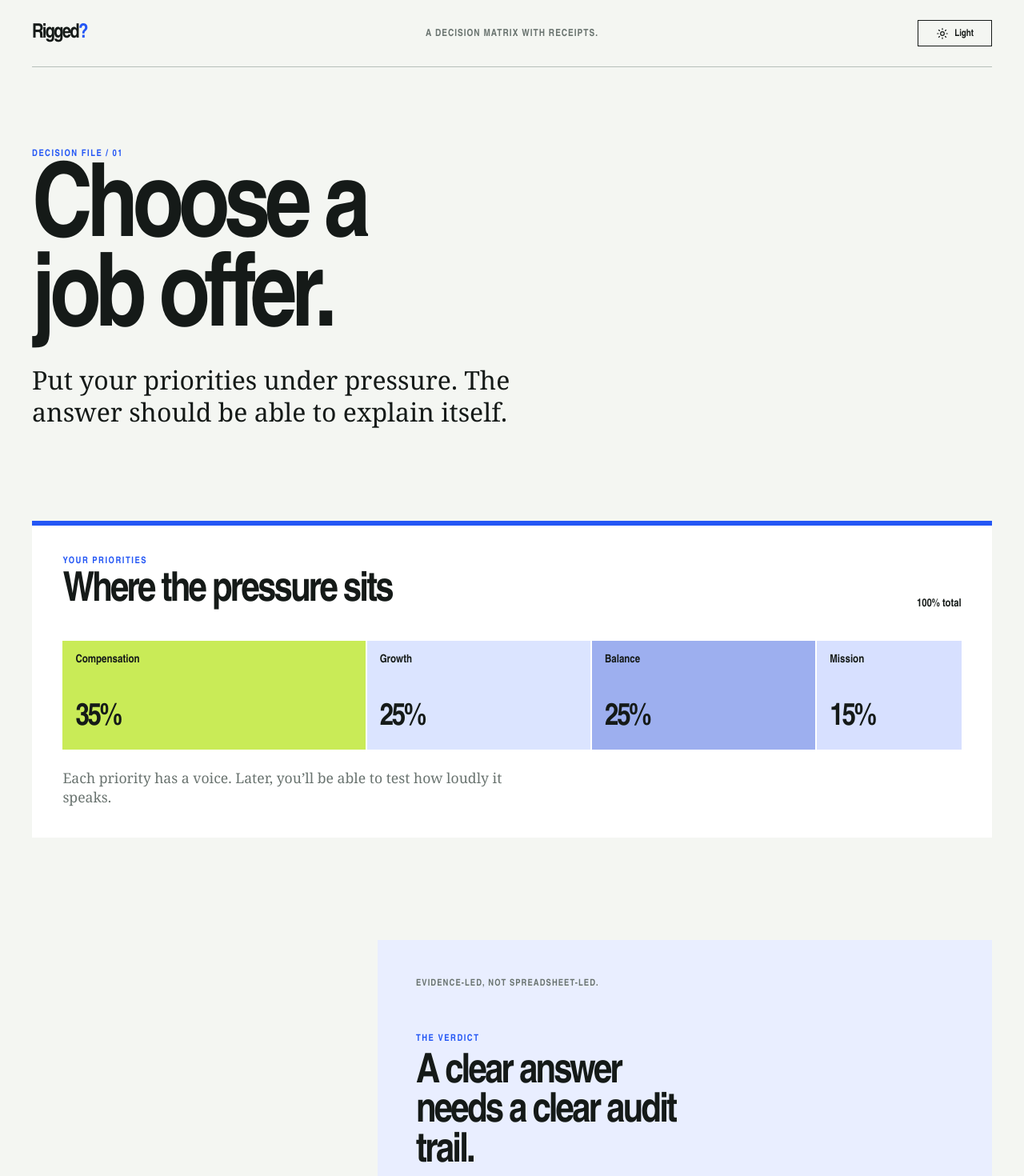
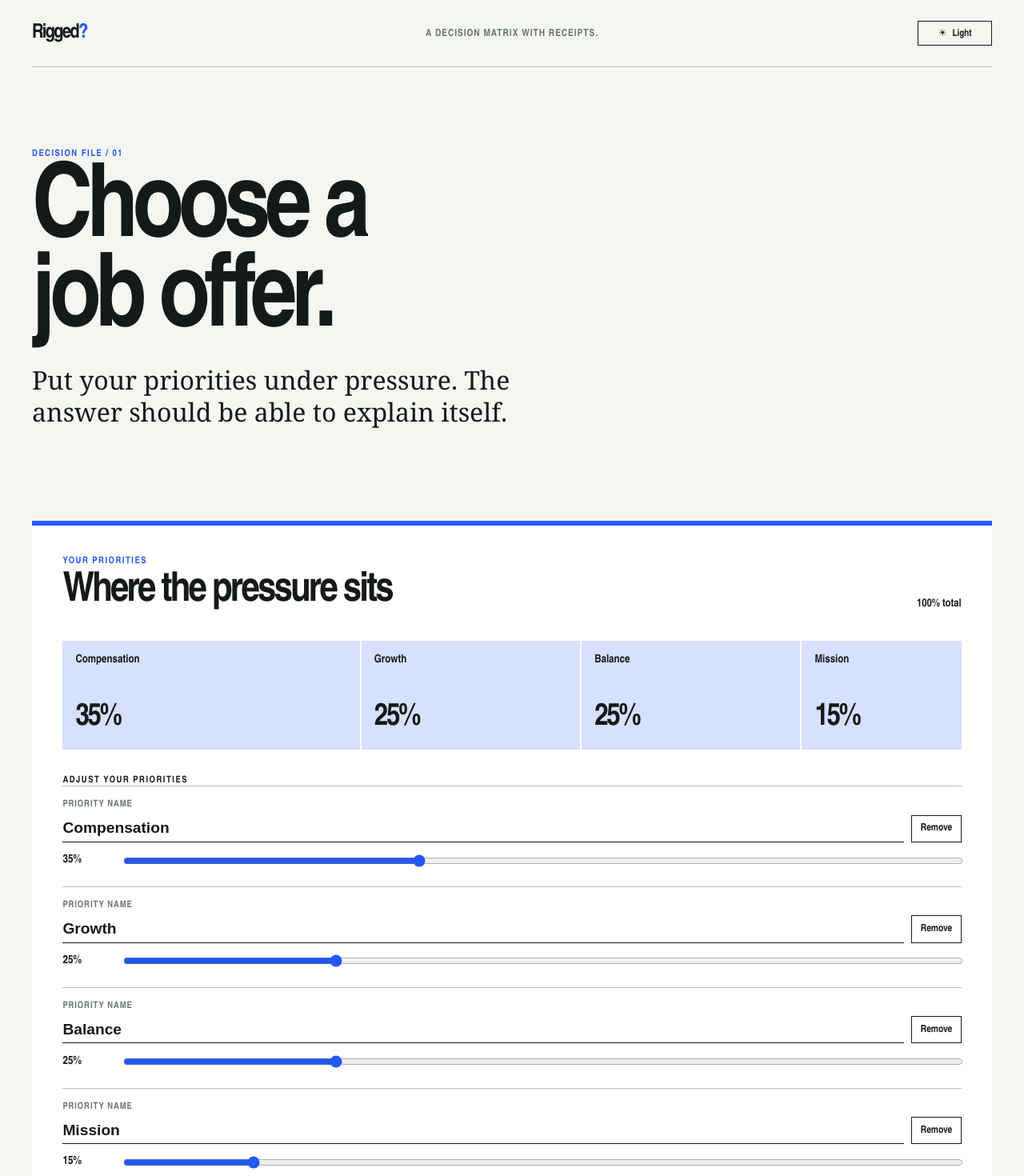
Before and after one commit to Aditya-Ramachandran/Rigged, a React (Vite) app: page / in a window 1280 px wide. Shown: the top 1470 px of the page at 80% size. Built offline with nearby package versions, Linux system fonts and the light colour scheme.

Commit message:
feat: make priorities tactile and self-balancing
feat: make priorities tactile and self-balancing

```diff
--- a/index.html
+++ b/index.html
@@ -7,6 +7,7 @@
       name="description"
       content="Rigged? helps you see what is really driving a difficult decision."
     />
+    <link rel="icon" href="%BASE_URL%rigged-mark.svg" type="image/svg+xml" />
     <title>Rigged?</title>
   </head>
   <body>
--- a/src/App.tsx
+++ b/src/App.tsx
@@ -1,92 +1,71 @@
-import { useEffect, useState } from 'react'
+import { useEffect, useRef, useState } from 'react'
+import { SAMPLE_DECISION, rebalanceWeights, type CriterionId, type Decision } from './domain'
 
 type Theme = 'light' | 'dark'
+const APPEARANCE_KEY = 'rigged:appearance:v1'
+const cloneSample = (): Decision => structuredClone(SAMPLE_DECISION)
+const weight = (bp: number) => `${(bp / 100).toFixed(2).replace(/\.00$/, '').replace(/(\.\d)0$/, '$1')}%`
 
-const APPEARANCE_KEY = 'rigged:appearance:v1'
-
-const criteria = [
-  { name: 'Compensation', weight: '35%', className: 'compensation' },
-  { name: 'Growth', weight: '25%', className: 'growth' },
-  { name: 'Balance', weight: '25%', className: 'balance' },
-  { name: 'Mission', weight: '15%', className: 'mission' },
-]
-
-function systemTheme(): Theme {
-  return window.matchMedia('(prefers-color-scheme: dark)').matches ? 'dark' : 'light'
-}
-
-function initialAppearance(): { theme: Theme; hasManualPreference: boolean } {
-  try {
-    const saved: unknown = JSON.parse(localStorage.getItem(APPEARANCE_KEY) ?? 'null')
-    if (
-      typeof saved === 'object' && saved !== null && 'schemaVersion' in saved && 'theme' in saved &&
-      saved.schemaVersion === 1 && (saved.theme === 'light' || saved.theme === 'dark')
-    ) return { theme: saved.theme, hasManualPreference: true }
-  } catch {
-    // Appearance is optional; blocked storage must not block the decision tool.
-  }
-  return { theme: systemTheme(), hasManualPreference: false }
-}
-
-function ThemeIcon({ theme }: { theme: Theme }) {
-  return <span className="theme-icon" aria-hidden="true">
-    <svg className="sun-icon" viewBox="0 0 24 24" fill="none"><circle cx="12" cy="12" r="3.5" stroke="currentColor" strokeWidth="1.8" /><path d="M12 2.5v2M12 19.5v2M2.5 12h2M19.5 12h2M5.28 5.28l1.41 1.41M17.31 17.31l1.41 1.41M18.72 5.28l-1.41 1.41M6.69 17.31l-1.41 1.41" stroke="currentColor" strokeWidth="1.8" strokeLinecap="round" /></svg>
-    <svg className="moon-icon" viewBox="0 0 24 24" fill="none"><path d="M20.5 15.1A8.5 8.5 0 1 1 8.9 3.5 6.7 6.7 0 0 0 20.5 15.1Z" stroke="currentColor" strokeWidth="1.8" strokeLinejoin="round" /></svg>
-    <span>{theme === 'light' ? 'Light' : 'Dark'}</span>
-  </span>
-}
+function systemTheme(): Theme { return window.matchMedia('(prefers-color-scheme: dark)').matches ? 'dark' : 'light' }
+function initialTheme(): Theme { try { const saved: unknown = JSON.parse(localStorage.getItem(APPEARANCE_KEY) ?? 'null'); if (typeof saved === 'object' && saved !== null && 'theme' in saved && (saved.theme === 'light' || saved.theme === 'dark')) return saved.theme } catch { /* use system */ } return systemTheme() }
+function ThemeIcon({ dark }: { dark: boolean }) { return <span className="theme-icon" aria-hidden="true"><span>{dark ? '☾' : '☀'}</span><span>{dark ? 'Dark' : 'Light'}</span></span> }
+function uniqueId(): string { return typeof crypto.randomUUID === 'function' ? crypto.randomUUID() : `criterion-${Date.now()}-${Math.random().toString(36).slice(2)}` }
+function withoutKey<T>(record: Record<string, T>, key: string): Record<string, T> { return Object.fromEntries(Object.entries(record).filter(([entryKey]) => entryKey !== key)) }
 
 export default function App() {
-  const [appearance] = useState(initialAppearance)
-  const [theme, setTheme] = useState<Theme>(appearance.theme)
-  const [hasManualPreference, setHasManualPreference] = useState(appearance.hasManualPreference)
+  const [theme, setTheme] = useState<Theme>(initialTheme)
+  const [decision, setDecision] = useState<Decision>(cloneSample)
+  const [drafts, setDrafts] = useState<Record<CriterionId, string>>({})
+  const [errors, setErrors] = useState<Record<CriterionId, string>>({})
+  const names = useRef(new Map<CriterionId, HTMLInputElement>())
 
   useEffect(() => { document.documentElement.dataset.theme = theme }, [theme])
-  useEffect(() => {
-    if (hasManualPreference) return
-    const media = window.matchMedia('(prefers-color-scheme: dark)')
-    const syncSystemTheme = (event: MediaQueryListEvent) => setTheme(event.matches ? 'dark' : 'light')
-    media.addEventListener('change', syncSystemTheme)
-    return () => media.removeEventListener('change', syncSystemTheme)
-  }, [hasManualPreference])
-
-  const toggleTheme = () => {
-    const nextTheme: Theme = theme === 'light' ? 'dark' : 'light'
-    setTheme(nextTheme)
-    setHasManualPreference(true)
-    try { localStorage.setItem(APPEARANCE_KEY, JSON.stringify({ schemaVersion: 1, theme: nextTheme })) } catch { /* session state remains usable */ }
+  const toggleTheme = () => { const next = theme === 'light' ? 'dark' : 'light'; setTheme(next); try { localStorage.setItem(APPEARANCE_KEY, JSON.stringify({ schemaVersion: 1, theme: next })) } catch { /* in-memory selection still works */ } }
+  const setWeight = (criterionId: string, targetWeightBp: number) => {
+    const next = rebalanceWeights({ criteria: decision.criteria, criterionId, targetWeightBp })
+    if (next.ok) setDecision((current) => ({ ...current, criteria: [...next.value.criteria] }))
+  }
+  const commitName = (id: string) => {
+    const candidate = (drafts[id] ?? decision.criteria.find((criterion) => criterion.id === id)?.name ?? '').trim()
+    const duplicate = decision.criteria.some((criterion) => criterion.id !== id && criterion.name.trim().normalize('NFKC').toLowerCase() === candidate.normalize('NFKC').toLowerCase())
+    if (!candidate) { setErrors((current) => ({ ...current, [id]: 'A priority needs a name.' })); return }
+    if (candidate.length > 60) { setErrors((current) => ({ ...current, [id]: 'Use 60 characters or fewer.' })); return }
+    if (duplicate) { setErrors((current) => ({ ...current, [id]: 'That priority name is already in use.' })); return }
+    setDecision((current) => ({ ...current, criteria: current.criteria.map((criterion) => criterion.id === id ? { ...criterion, name: candidate } : criterion) }))
+    setDrafts((current) => withoutKey(current, id))
+    setErrors((current) => withoutKey(current, id))
+  }
+  const addCriterion = () => {
+    if (decision.criteria.length >= 8) return
+    const id = uniqueId(); let suffix = 1; let name = 'New priority'
+    while (decision.criteria.some((criterion) => criterion.name === name)) { suffix += 1; name = `New priority ${suffix}` }
+    const provisional = [...decision.criteria, { id, name, weightBp: 0 }]
+    const rebalanced = rebalanceWeights({ criteria: provisional, criterionId: id, targetWeightBp: Math.round(10_000 / provisional.length) })
+    if (!rebalanced.ok) return
+    setDecision((current) => ({ ...current, criteria: [...rebalanced.value.criteria], options: current.options.map((option) => ({ ...option, scores: { ...option.scores, [id]: 5 } })) }))
+    requestAnimationFrame(() => names.current.get(id)?.focus())
+  }
+  const removeCriterion = (id: string) => {
+    if (decision.criteria.length <= 2) return
+    const rebalanced = rebalanceWeights({ criteria: decision.criteria, criterionId: id, targetWeightBp: 0 })
+    if (!rebalanced.ok) return
+    setDecision((current) => ({ ...current, criteria: rebalanced.value.criteria.filter((criterion) => criterion.id !== id), options: current.options.map((option) => ({ ...option, scores: withoutKey(option.scores, id) })) }))
   }
 
   return <div className="app-shell">
-    <a className="skip-link" href="#main-content">Skip to the decision</a>
-    <header className="site-header">
-      <a className="wordmark" href="#main-content" aria-label="Rigged? home">Rigged<span>?</span></a>
-      <p className="header-note">A decision matrix with receipts.</p>
-      <button className="theme-toggle" type="button" aria-pressed={theme === 'dark'} aria-label={theme === 'light' ? 'Switch to dark mode' : 'Switch to light mode'} onClick={toggleTheme}><ThemeIcon theme={theme} /></button>
-    </header>
+    <a className="skip-link" href="#main-content">Skip to priorities</a>
+    <header className="site-header"><a className="wordmark" href="#main-content" aria-label="Rigged? home">Rigged<span>?</span></a><p className="header-note">A decision matrix with receipts.</p><button className="theme-toggle" type="button" aria-pressed={theme === 'dark'} aria-label={theme === 'light' ? 'Switch to dark mode' : 'Switch to light mode'} onClick={toggleTheme}><ThemeIcon dark={theme === 'dark'} /></button></header>
     <main id="main-content">
-      <section className="case-intro" aria-labelledby="page-title">
-        <p className="kicker">Decision file / 01</p>
-        <h1 id="page-title">Choose a job offer.</h1>
-        <p className="intro-copy">Put your priorities under pressure. The answer should be able to explain itself.</p>
+      <section className="case-intro" aria-labelledby="page-title"><p className="kicker">Decision file / 01</p><h1 id="page-title">{decision.title}.</h1><p className="intro-copy">Put your priorities under pressure. The answer should be able to explain itself.</p></section>
+      <section className="priority-sheet" aria-labelledby="priority-title">
+        <div className="section-heading"><div><p className="kicker">Your priorities</p><h2 id="priority-title">Where the pressure sits</h2></div><p className="total" aria-live="polite">{weight(decision.criteria.reduce((sum, criterion) => sum + criterion.weightBp, 0))} total</p></div>
+        <div className="pressure-rail" aria-label="Priority weight distribution">{decision.criteria.map((criterion) => <div key={criterion.id} className="rail-segment" style={{ flexGrow: criterion.weightBp }}><span>{criterion.name}</span><strong>{weight(criterion.weightBp)}</strong></div>)}</div>
+        <fieldset className="priority-controls"><legend>Adjust your priorities</legend>{decision.criteria.map((criterion) => <div className="priority-control" key={criterion.id}><label htmlFor={`name-${criterion.id}`}>Priority name</label><div className="control-row"><input id={`name-${criterion.id}`} ref={(element) => { if (element) names.current.set(criterion.id, element); else names.current.delete(criterion.id) }} value={drafts[criterion.id] ?? criterion.name} aria-invalid={Boolean(errors[criterion.id])} onChange={(event) => setDrafts((current) => ({ ...current, [criterion.id]: event.target.value }))} onBlur={() => commitName(criterion.id)} onKeyDown={(event) => { if (event.key === 'Enter') { event.preventDefault(); commitName(criterion.id) } }} /><button type="button" onClick={() => removeCriterion(criterion.id)} disabled={decision.criteria.length <= 2}>Remove</button></div>{errors[criterion.id] && <p className="field-error" role="alert">{errors[criterion.id]}</p>}<label className="weight-control" htmlFor={`weight-${criterion.id}`}><span>{weight(criterion.weightBp)}</span><input id={`weight-${criterion.id}`} type="range" min="0" max="10000" step="100" value={criterion.weightBp} aria-valuetext={`${criterion.name}, ${weight(criterion.weightBp)}. Other priorities rebalance automatically.`} onChange={(event) => setWeight(criterion.id, Number(event.target.value))} /></label></div>)}</fieldset>
+        <button className="add-priority" type="button" onClick={addCriterion} disabled={decision.criteria.length >= 8}>Add a priority <span aria-hidden="true">+</span></button>
+        <p className="sheet-note">Every adjustment keeps the total at exactly 100%. The other priorities rebalance proportionally.</p>
       </section>
-      <section className="priority-sheet" aria-labelledby="priority-title">
-        <div className="section-heading"><div><p className="kicker">Your priorities</p><h2 id="priority-title">Where the pressure sits</h2></div><p className="total" aria-label="Weights total 100 percent">100% total</p></div>
-        <div className="pressure-rail" aria-label="Current priority weights">
-          {criteria.map((criterion) => <div key={criterion.name} className={`rail-segment ${criterion.className}`}><span>{criterion.name}</span><strong>{criterion.weight}</strong></div>)}
-        </div>
-        <p className="sheet-note">Each priority has a voice. Later, you’ll be able to test how loudly it speaks.</p>
-      </section>
-      <section className="verdict-preview" aria-labelledby="verdict-title">
-        <div className="verdict-index">Evidence-led, not spreadsheet-led.</div><p className="kicker">The verdict</p>
-        <h2 id="verdict-title">A clear answer needs a clear audit trail.</h2>
-        <p>Score your options, see the ranking, then find out which single priority is carrying the decision.</p>
-      </section>
+      <section className="verdict-preview" aria-labelledby="verdict-title"><div className="verdict-index">Evidence-led, not spreadsheet-led.</div><p className="kicker">Next: score the options</p><h2 id="verdict-title">The verdict will show its working.</h2><p>In the next phase, you’ll score each offer and see which priority is actually carrying the decision.</p></section>
     </main>
-    <footer className="site-footer">
-      <div className="footer-rule" aria-hidden="true" />
-      <p className="footer-story">Rigged? began with an uncomfortable question: are you choosing—or are your priorities choosing for you? It makes that hidden pressure visible, one honest decision at a time.</p>
-      <div className="footer-meta"><a href="https://github.com/Aditya-Ramachandran/Rigged" target="_blank" rel="noopener noreferrer">View the Rigged? source on GitHub</a><p>Made with <span aria-label="love">❤️</span> by Aditya &amp; GPT-Sol</p></div>
-    </footer>
+    <footer className="site-footer"><div className="footer-rule" aria-hidden="true" /><p className="footer-story">Rigged? began with an uncomfortable question: are you choosing—or are your priorities choosing for you? It makes that hidden pressure visible, one honest decision at a time.</p><div className="footer-meta"><a href="https://github.com/Aditya-Ramachandran/Rigged" target="_blank" rel="noopener noreferrer">View the Rigged? source on GitHub</a><p>Made with <span aria-label="love">❤️</span> by Aditya &amp; GPT-Sol</p></div></footer>
   </div>
 }
--- a/src/styles.css
+++ b/src/styles.css
@@ -20,6 +20,7 @@ main { padding:clamp(3.5rem, 8vw, 7.5rem) 0 clamp(3.5rem, 8vw, 7rem); } .case-in
 .pressure-rail { display:flex; min-height:8.5rem; background:var(--verdict-alt); } .rail-segment { display:flex; flex:var(--weight) 1 0; flex-direction:column; justify-content:space-between; min-width:0; padding:1rem; border-right:2px solid var(--verdict-card); color:#151a18; } .rail-segment:last-child { border-right:0; } .rail-segment span { font-size:clamp(.7rem, 1.5vw, .88rem); font-weight:700; overflow-wrap:anywhere; } .rail-segment strong { font-size:clamp(1.45rem, 3vw, 2.5rem); letter-spacing:-.06em; }
 .compensation { --weight:35; background:var(--lime); } .growth { --weight:25; background:#dbe4ff; } .balance { --weight:25; background:#9dafef; } .mission { --weight:15; background:#d7e0ff; } :root[data-theme='dark'] .growth { background:#b7c7ff; } :root[data-theme='dark'] .balance { background:#7792ff; } :root[data-theme='dark'] .mission { background:#a8b8f7; }
 .sheet-note { max-width:38rem; margin:1.4rem 0 0; color:var(--muted); font-family:"Source Serif 4", Georgia, serif; font-size:1.1rem; line-height:1.38; }
+.priority-controls { display:grid; gap:1.4rem; margin:2rem 0 0; padding:0; border:0; } .priority-controls legend { padding:0; font-size:.72rem; font-weight:800; letter-spacing:.13em; text-transform:uppercase; } .priority-control { border-top:1px solid var(--line); padding-top:1rem; } .priority-control > label:first-child { display:block; margin-bottom:.4rem; color:var(--muted); font-size:.72rem; font-weight:700; letter-spacing:.08em; text-transform:uppercase; } .control-row { display:flex; gap:.6rem; } .control-row input { width:100%; min-width:0; border:0; border-bottom:1px solid var(--ink); padding:.35rem 0; background:transparent; color:var(--ink); font-size:1.2rem; font-weight:700; } .control-row button,.add-priority { border:1px solid var(--ink); padding:.45rem .65rem; background:transparent; color:var(--ink); font-size:.78rem; font-weight:700; cursor:pointer; } button:disabled { opacity:.45; cursor:not-allowed; } .weight-control { display:grid; grid-template-columns:3.8rem 1fr; align-items:center; gap:.8rem; margin-top:.8rem; font-size:.9rem; font-weight:800; } input[type='range'] { width:100%; accent-color:var(--blue); } .field-error { margin:.45rem 0 0; color:#d94732; font-size:.85rem; } .add-priority { margin-top:1.5rem; border-color:var(--blue); color:var(--blue); }
 .verdict-preview { max-width:48rem; margin:clamp(4rem, 10vw, 9rem) 0 0 auto; padding:clamp(1.5rem, 4vw, 3rem); background:var(--verdict-bg); } .verdict-index { margin-bottom:3.5rem; color:var(--muted); font-size:.72rem; font-weight:700; letter-spacing:.09em; text-transform:uppercase; } .verdict-preview h2 { max-width:14ch; } .verdict-preview > p:last-child { max-width:36rem; margin:1.35rem 0 0; font-family:"Source Serif 4", Georgia, serif; font-size:1.25rem; line-height:1.4; }
 .site-footer { padding:0 0 2rem; } .footer-rule { height:.35rem; background:var(--blue); } .footer-story { max-width:45rem; margin:1.8rem 0 2.8rem; font-family:"Source Serif 4", Georgia, serif; font-size:clamp(1.15rem, 2.4vw, 1.6rem); line-height:1.35; } .footer-meta { display:flex; flex-wrap:wrap; justify-content:space-between; gap:1rem 2rem; color:var(--muted); font-size:.85rem; } .footer-meta a { color:var(--ink); font-weight:800; text-underline-offset:.25em; } .footer-meta p { margin:0; }
 :focus-visible { outline:3px solid var(--blue); outline-offset:3px; }
```
Also changed, not shown: public/rigged-mark.svg (added).
